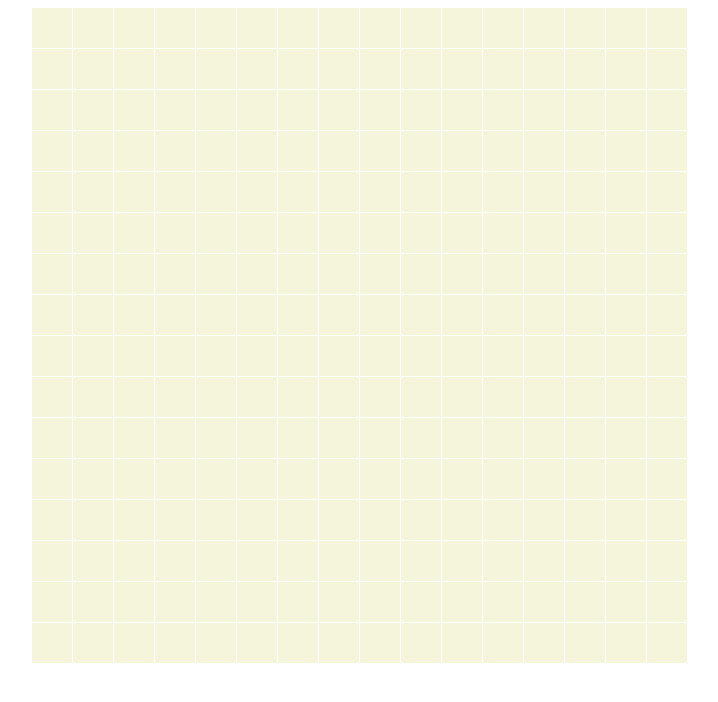
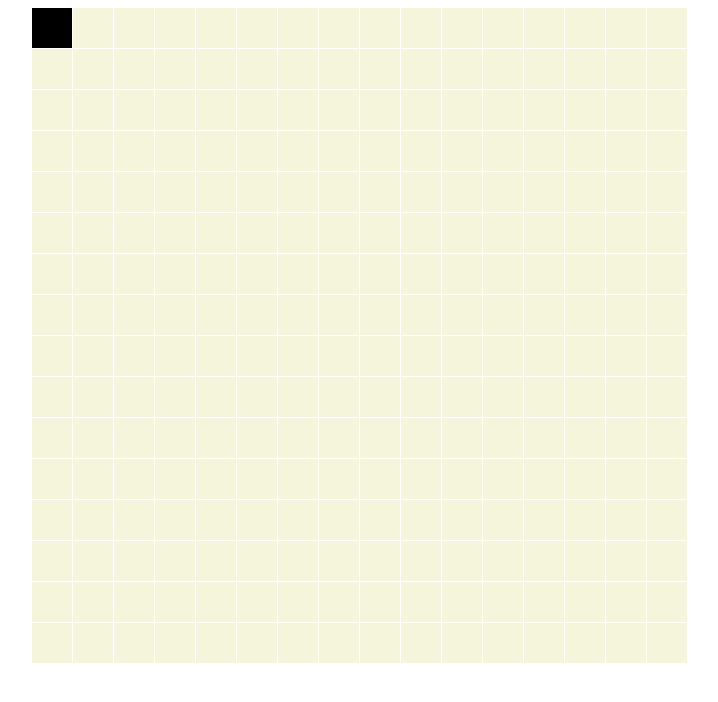
Before and after one commit to Bobob0b/odin_etchasketch, a plain HTML site: page index.html in a window 1280 px wide. In both pictures the pointer is over the element 332 px from the left and 28 px from the top of the page. Shown: the whole page, without its empty margins (281-999 px from the left). Drawn offline with Linux system fonts and the light colour scheme.

Commit message:
create hover effect

```diff
--- a/style.css
+++ b/style.css
@@ -13,3 +13,7 @@
     height: 40px;
     background-color: beige;
 }
+
+.fields:hover {
+    background-color: black;
+}
```
